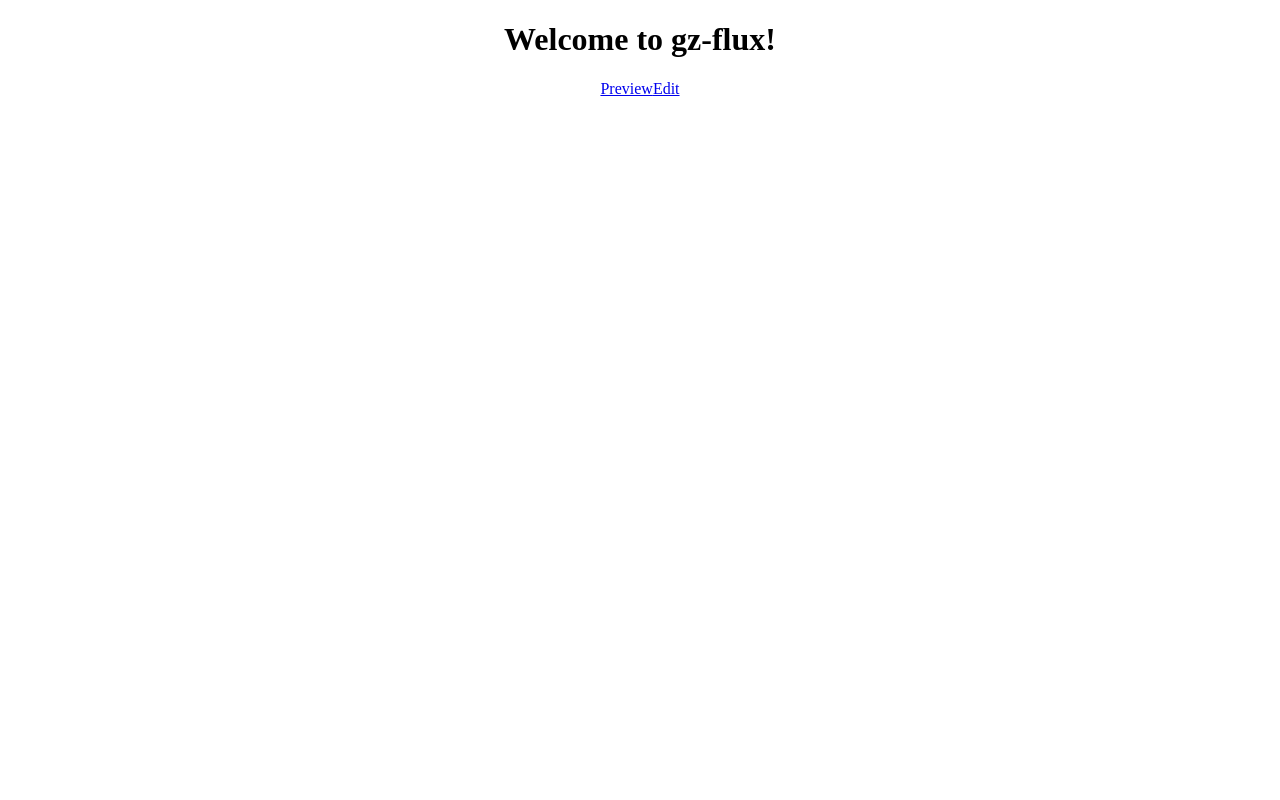
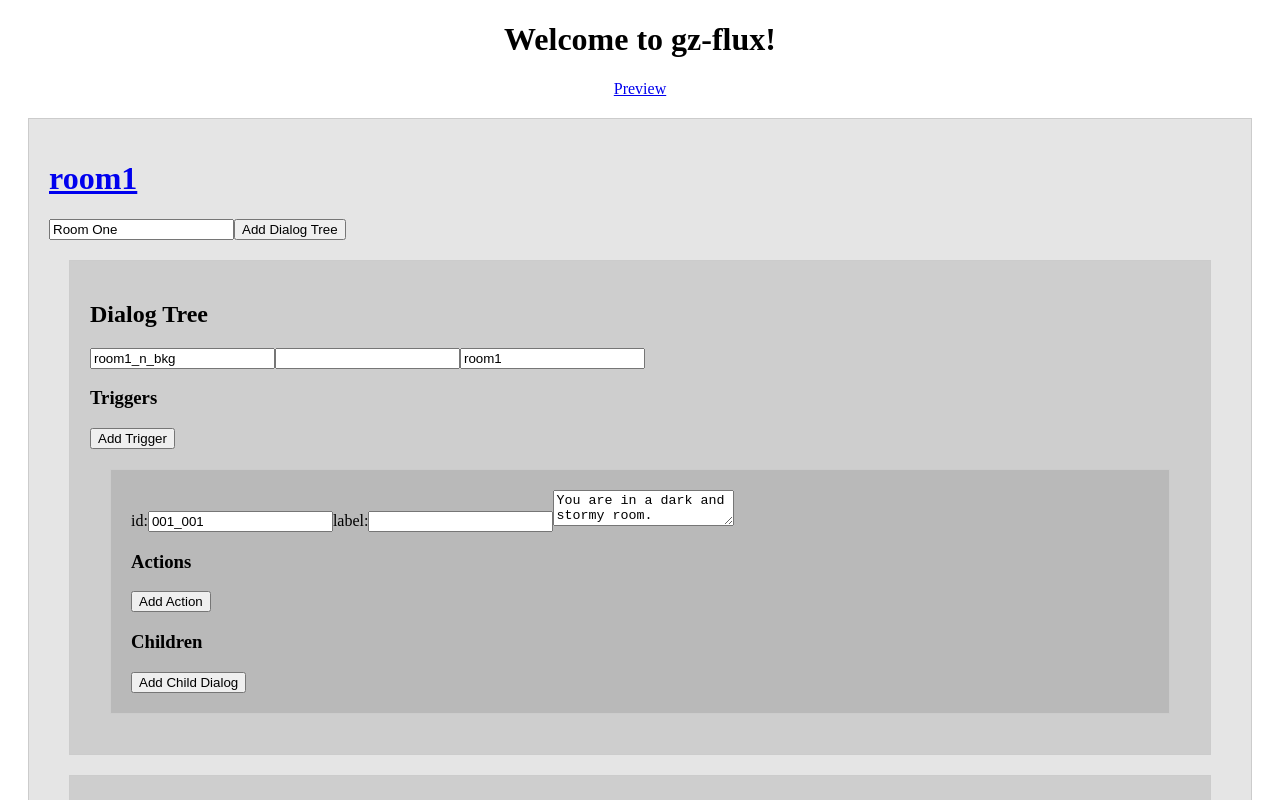
Before and after one commit to mwilber/xmas-eve-nightmare, an Angular app: page /editor/room1 in a window 1280 px wide. Before the commit this address led to /. Shown: the top 800 px of the page. Built offline with nearby package versions, Linux system fonts and the light colour scheme.

Commit message:
Add location deep linking in editor

```diff
--- a/src/app/app.module.ts
+++ b/src/app/app.module.ts
@@ -7,9 +7,11 @@ import { FluxEngineModule } from './flux-engine/flux-engine.module';
 import { FluxEditorModule } from './flux-editor/flux-editor.module';
 import { FluxEditComponent } from './flux-editor/flux-edit/flux-edit.component';
 import { FluxInterfaceComponent } from './flux-engine/flux-interface/flux-interface.component';
+import { FluxEditLocationComponent } from './flux-editor/flux-edit/flux-edit-location/flux-edit-location.component';
 
 const appRoutes: Routes = [
   {path:'editor', component:FluxEditComponent},
+  {path:'editor/:location', component:FluxEditLocationComponent},
   {path:'', component:FluxInterfaceComponent}
 ];
 
--- a/src/app/flux-editor/flux-edit/flux-edit-location/flux-edit-location.component.html
+++ b/src/app/flux-editor/flux-edit/flux-edit-location/flux-edit-location.component.html
@@ -1,5 +1,5 @@
 <div class="edit location">
-  <h1>{{location.alias}}</h1>
+  <h1><a routerLink="/editor/{{location.alias}}">{{location.alias}}</a></h1>
   <input [(ngModel)]="location.label" type="text"/>
   <button (click)="AddDialogTree()">Add Dialog Tree</button>
   <div class="edit conversation" *ngFor="let conversation of conversations">
--- a/src/app/flux-editor/flux-edit/flux-edit-location/flux-edit-location.component.ts
+++ b/src/app/flux-editor/flux-edit/flux-edit-location/flux-edit-location.component.ts
@@ -1,6 +1,8 @@
 import { Component, OnInit, Input } from '@angular/core';
 import { DialogService } from 'src/app/flux-engine/services/dialog.service';
 import { Location } from 'src/app/flux-engine/interfaces/location';
+import { ActivatedRoute } from '@angular/router';
+import { LocationService } from 'src/app/flux-engine/services/location.service';
 
 @Component({
   selector: 'flux-edit-location',
@@ -13,12 +15,17 @@ export class FluxEditLocationComponent implements OnInit {
   conversations;
 
   constructor(
-    private dialogService: DialogService
+    private locationService: LocationService,
+    private dialogService: DialogService,
+    private route: ActivatedRoute
   ) {
 
   }
 
   ngOnInit() {
+    if(this.route.snapshot.params['location']){
+      this.location = this.locationService.GetLocation(this.route.snapshot.params['location']);
+    }
     this.conversations = this.dialogService.GetAllDialogForLocation(this.location.alias);
   }
 
--- a/src/app/flux-editor/flux-editor.module.ts
+++ b/src/app/flux-editor/flux-editor.module.ts
@@ -4,11 +4,13 @@ import { FluxEditComponent } from './flux-edit/flux-edit.component';
 import { FluxEditLocationComponent } from './flux-edit/flux-edit-location/flux-edit-location.component';
 import { FormsModule } from '@angular/forms';
 import { FluxEditDialogComponent } from './flux-edit/flux-edit-dialog/flux-edit-dialog.component';
+import { RouterModule } from '@angular/router';
 
 @NgModule({
   imports: [
     CommonModule,
-    FormsModule
+    FormsModule,
+    RouterModule
   ],
   declarations: [FluxEditComponent, FluxEditLocationComponent, FluxEditDialogComponent],
   exports: [FluxEditComponent]
```
